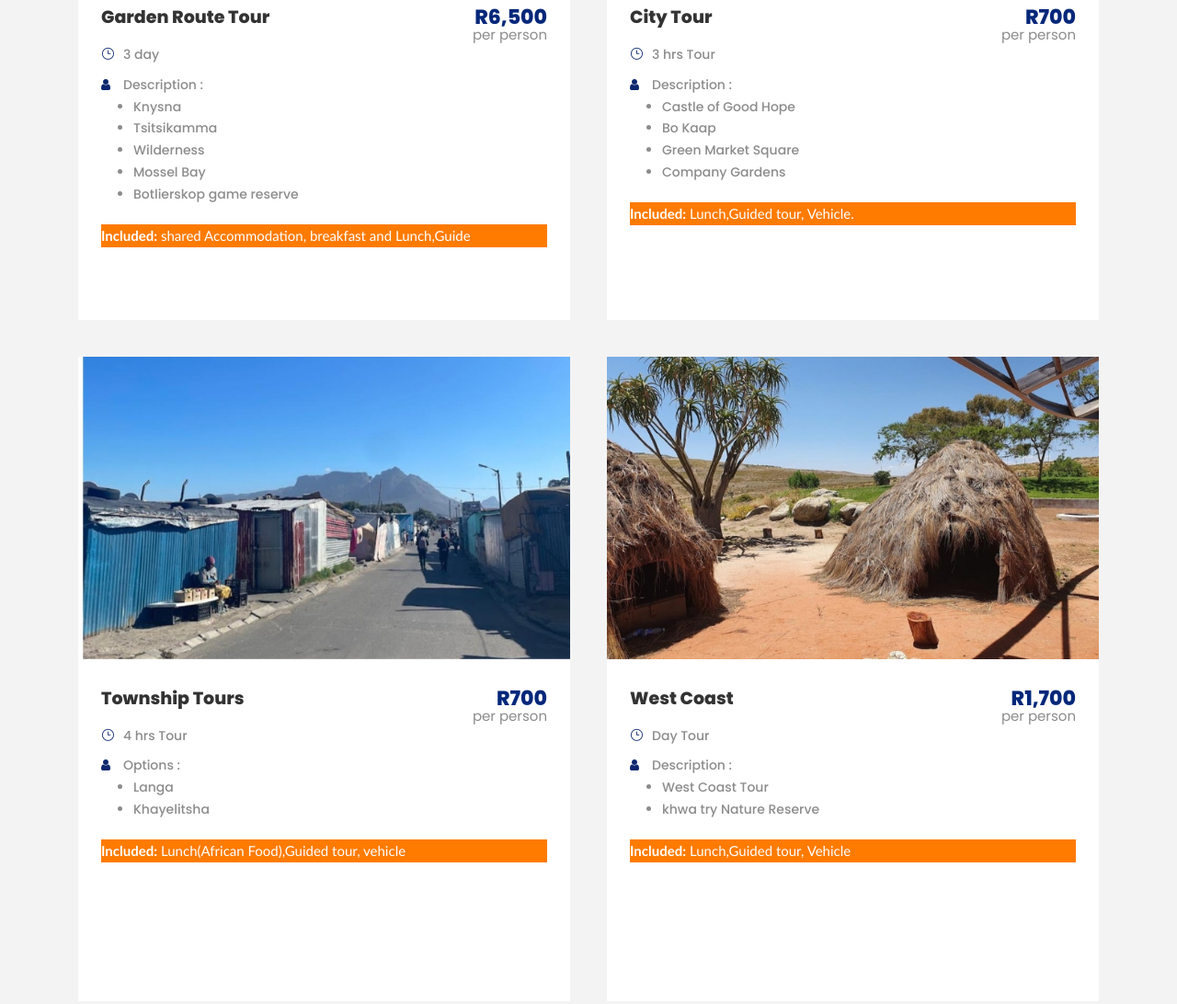
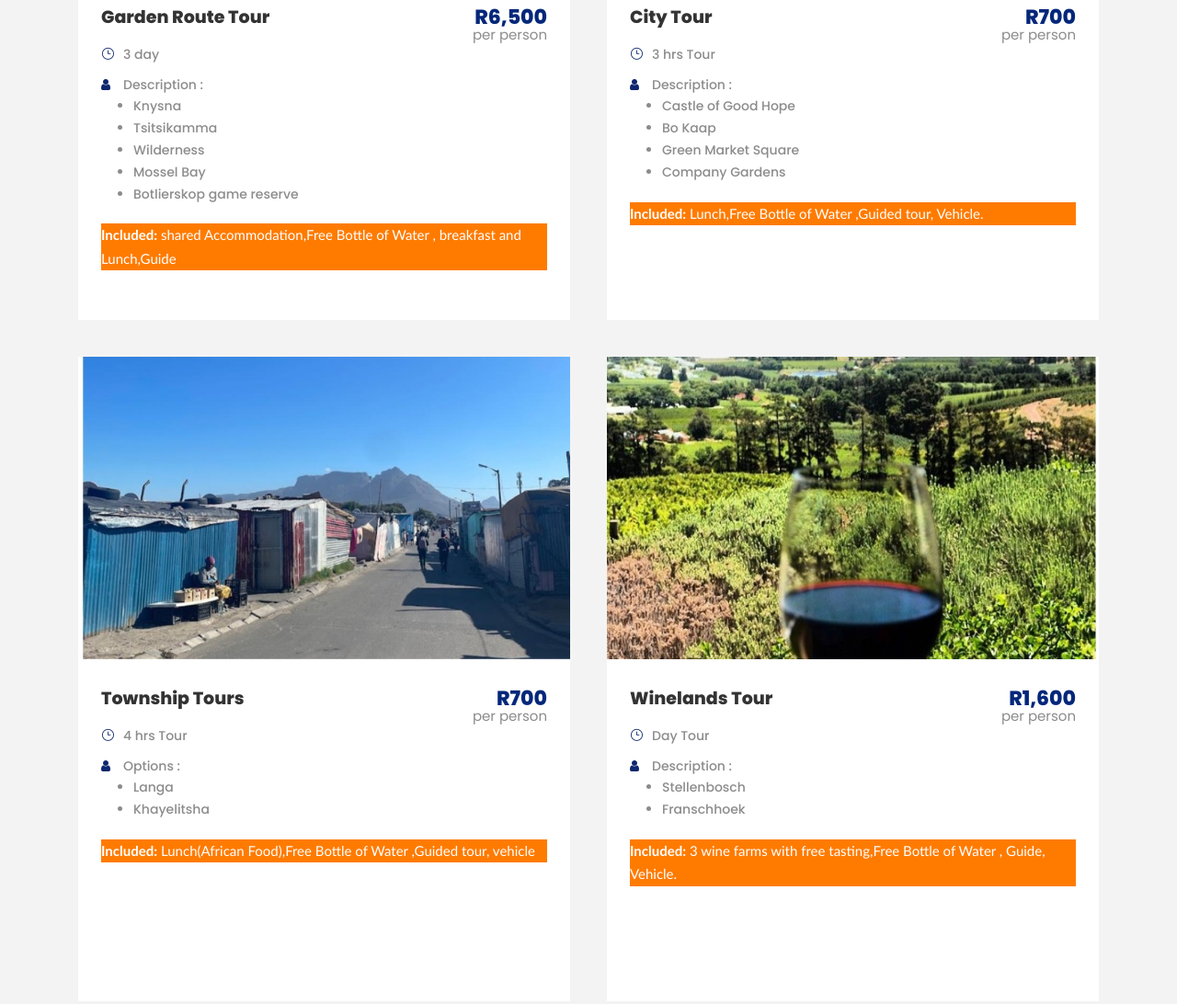
Before and after one commit to mlftsh030/sl-f, a plain HTML site: page our_tours.html in a window 1280 px wide. Shown: the part 1414-2506 px from the top of the page at 92% size. Drawn offline with Linux system fonts and the light colour scheme; files whose address does not match are found by name.

Commit message:
rename the tours

```diff
--- a/tour-classic-with-detail-2-columns.html
+++ b/our_tours.html
@@ -211,7 +211,7 @@
                                                                     <li>Simons town</li>
                                                                 </ul>
                                                             </div>
-                                                            <div class="tourmaster-thumbnail-ribbon-cornor" id="div_bc98_1" style="background-color: #ff7b00; color: #ffffff; font-family: 'Gill Sans', 'Gill Sans MT', Calibri, 'Trebuchet MS', sans-serif; font-size: 15px;"> <strong>Included:</strong>Entrance fee, Lunch, Guide, vehicle.</div>
+                                                            <div class="tourmaster-thumbnail-ribbon-cornor" id="div_bc98_1" style="background-color: #ff7b00; color: #ffffff; font-family: 'Gill Sans', 'Gill Sans MT', Calibri, 'Trebuchet MS', sans-serif; font-size: 15px;"> <strong>Included:</strong>Entrance fee, Lunch,Free Bottle of Water, Guide, vehicle.</div>
                                                         </div>
                                                     </div>
                                                 </div>
@@ -222,18 +222,19 @@
                                                         <a href=""><img src="upload/Winelands-Tour.jpg" alt="" width="700" height="430" /></a>
                                                     </div>
                                                     <div class="tourmaster-tour-content-wrap gdlr-core-skin-e-background">
-                                                        <h3 class="tourmaster-tour-title gdlr-core-skin-title" id="h3_bc98_1"><a href="" >Winelands Tour</a></h3>
-                                                        <div class="tourmaster-tour-price-wrap "><span class="tourmaster-tour-price"><span class="tourmaster-tail">R1,600</span><span class="tourmaster-head">per person</span></span>
+                                                        <h3 class="tourmaster-tour-title gdlr-core-skin-title" id="h3_bc98_1"><a href="" >Robben Island</a></h3>
+                                                        <div class="tourmaster-tour-price-wrap "><span class="tourmaster-tour-price"><span class="tourmaster-tail">R1,500</span><span class="tourmaster-head">per person</span></span>
                                                         </div>
                                                         <div class="tourmaster-tour-info-wrap clearfix">
                                                             <div class="tourmaster-tour-info tourmaster-tour-info-duration-text "><i class="icon_clock_alt"></i>Day Tour</div>
+                                                            <div class="tourmaster-tour-info tourmaster-tour-info-duration-text "><i class="icon_clock_alt"></i>min: 4 </div>
                                                             <div class="tourmaster-tour-info tourmaster-tour-info-departure-location "><i class="fa fa-user"></i>Description :
                                                             <ul>
                                                                 <li>Stellenbosch </li>
                                                                 <li>Franschhoek </li>
                                                             </ul>
                                                         </div>
-                                                        <div class="tourmaster-thumbnail-ribbon-cornor" id="div_bc98_1" style="background-color: #ff7b00; color: #ffffff; font-family: 'Gill Sans', 'Gill Sans MT', Calibri, 'Trebuchet MS', sans-serif; font-size: 15px;"> <strong>Included:</strong> 3 wine farms with free tasting, Guide, Vehicle.</div>
+                                                        <div class="tourmaster-thumbnail-ribbon-cornor" id="div_bc98_1" style="background-color: #ff7b00; color: #ffffff; font-family: 'Gill Sans', 'Gill Sans MT', Calibri, 'Trebuchet MS', sans-serif; font-size: 15px;"> <strong>Included:</strong> 3 wine farms with free tasting,Free Bottle of Water ,Guide, Vehicle.</div>
 
                                                         </div>
                                                     </div>
@@ -258,7 +259,7 @@
                                                                     <li>Botlierskop game reserve </li>
                                                                 </ul>
                                                             </div>
-                                                            <div class="tourmaster-thumbnail-ribbon-cornor" id="div_bc98_1" style="background-color: #ff7b00; color: #ffffff; font-family: 'Gill Sans', 'Gill Sans MT', Calibri, 'Trebuchet MS', sans-serif; font-size: 15px;"> <strong>Included:</strong> shared Accommodation, breakfast and Lunch,Guide</div>
+                                                            <div class="tourmaster-thumbnail-ribbon-cornor" id="div_bc98_1" style="background-color: #ff7b00; color: #ffffff; font-family: 'Gill Sans', 'Gill Sans MT', Calibri, 'Trebuchet MS', sans-serif; font-size: 15px;"> <strong>Included:</strong> shared Accommodation,Free Bottle of Water , breakfast and Lunch,Guide</div>
                                                         </div>
                                                     </div>
                                                 </div>
@@ -281,7 +282,7 @@
                                                                     <li>Company Gardens</li>
                                                                 </ul>
                                                             </div>
-                                                            <div class="tourmaster-thumbnail-ribbon-cornor" id="div_bc98_1" style="background-color: #ff7b00; color: #ffffff; font-family: 'Gill Sans', 'Gill Sans MT', Calibri, 'Trebuchet MS', sans-serif; font-size: 15px;"> <strong>Included:</strong> Lunch,Guided tour, Vehicle.</div>
+                                                            <div class="tourmaster-thumbnail-ribbon-cornor" id="div_bc98_1" style="background-color: #ff7b00; color: #ffffff; font-family: 'Gill Sans', 'Gill Sans MT', Calibri, 'Trebuchet MS', sans-serif; font-size: 15px;"> <strong>Included:</strong> Lunch,Free Bottle of Water ,Guided tour, Vehicle.</div>
                                                         </div>
                                                     </div>
                                                 </div>
@@ -303,9 +304,32 @@
                                                                     <li>Khayelitsha </li>
                                                                 </ul>
                                                             </div>
-                                                            <div class="tourmaster-thumbnail-ribbon-cornor" id="div_bc98_1" style="background-color: #ff7b00; color: #ffffff; font-family: 'Gill Sans', 'Gill Sans MT', Calibri, 'Trebuchet MS', sans-serif; font-size: 15px;"> <strong>Included:</strong> Lunch(African Food),Guided tour, vehicle</div>
+                                                            <div class="tourmaster-thumbnail-ribbon-cornor" id="div_bc98_1" style="background-color: #ff7b00; color: #ffffff; font-family: 'Gill Sans', 'Gill Sans MT', Calibri, 'Trebuchet MS', sans-serif; font-size: 15px;"> <strong>Included:</strong> Lunch(African Food),Free Bottle of Water ,Guided tour, vehicle</div>
                                                         </div>
                                                      </div>
+                                                </div>
+                                            </div>
+                                            <div class="gdlr-core-item-list  tourmaster-item-pdlr tourmaster-column-30">
+                                                <div class="tourmaster-tour-grid tourmaster-tour-frame tourmaster-price-right-title">
+                                                    <div class="tourmaster-tour-thumbnail tourmaster-media-image">
+                                                        <a href=""><img src="upload/Winelands-Tour.jpg" alt="" width="700" height="430" /></a>
+                                                    </div>
+                                                    <div class="tourmaster-tour-content-wrap gdlr-core-skin-e-background">
+                                                        <h3 class="tourmaster-tour-title gdlr-core-skin-title" id="h3_bc98_1"><a href="" >Winelands Tour</a></h3>
+                                                        <div class="tourmaster-tour-price-wrap "><span class="tourmaster-tour-price"><span class="tourmaster-tail">R1,600</span><span class="tourmaster-head">per person</span></span>
+                                                        </div>
+                                                        <div class="tourmaster-tour-info-wrap clearfix">
+                                                            <div class="tourmaster-tour-info tourmaster-tour-info-duration-text "><i class="icon_clock_alt"></i>Day Tour</div>
+                                                            <div class="tourmaster-tour-info tourmaster-tour-info-departure-location "><i class="fa fa-user"></i>Description :
+                                                            <ul>
+                                                                <li>Stellenbosch </li>
+                                                                <li>Franschhoek </li>
+                                                            </ul>
+                                                        </div>
+                                                        <div class="tourmaster-thumbnail-ribbon-cornor" id="div_bc98_1" style="background-color: #ff7b00; color: #ffffff; font-family: 'Gill Sans', 'Gill Sans MT', Calibri, 'Trebuchet MS', sans-serif; font-size: 15px;"> <strong>Included:</strong> 3 wine farms with free tasting,Free Bottle of Water , Guide, Vehicle.</div>
+
+                                                        </div>
+                                                    </div>
                                                 </div>
                                             </div>
                                             <div class="gdlr-core-item-list  tourmaster-item-pdlr tourmaster-column-30">
@@ -325,7 +349,7 @@
                                                                     <li>khwa try Nature Reserve </li>
                                                                 </ul>
                                                             </div>
-                                                            <div class="tourmaster-thumbnail-ribbon-cornor" id="div_bc98_1" style="background-color: #ff7b00; color: #ffffff; font-family: 'Gill Sans', 'Gill Sans MT', Calibri, 'Trebuchet MS', sans-serif; font-size: 15px;"> <strong>Included:</strong> Lunch,Guided tour, Vehicle</div>                                                                                                                    </div>
+                                                            <div class="tourmaster-thumbnail-ribbon-cornor" id="div_bc98_1" style="background-color: #ff7b00; color: #ffffff; font-family: 'Gill Sans', 'Gill Sans MT', Calibri, 'Trebuchet MS', sans-serif; font-size: 15px;"> <strong>Included:</strong> Lunch,Guided tour,Free Bottle of Water , Vehicle</div>                                                                                                                    </div>
                                                     </div>
                                                 </div>
                                             </div>
```
